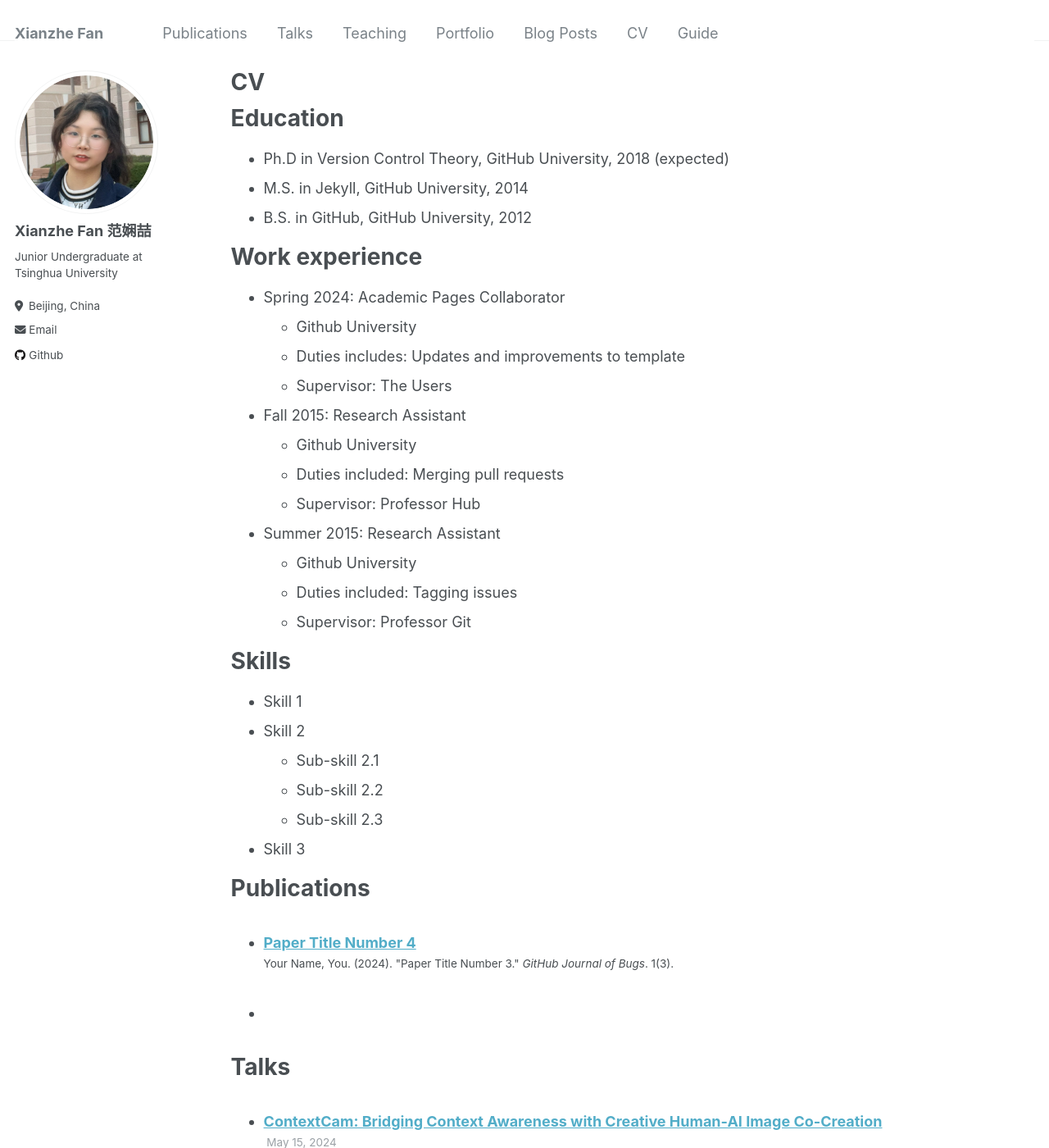
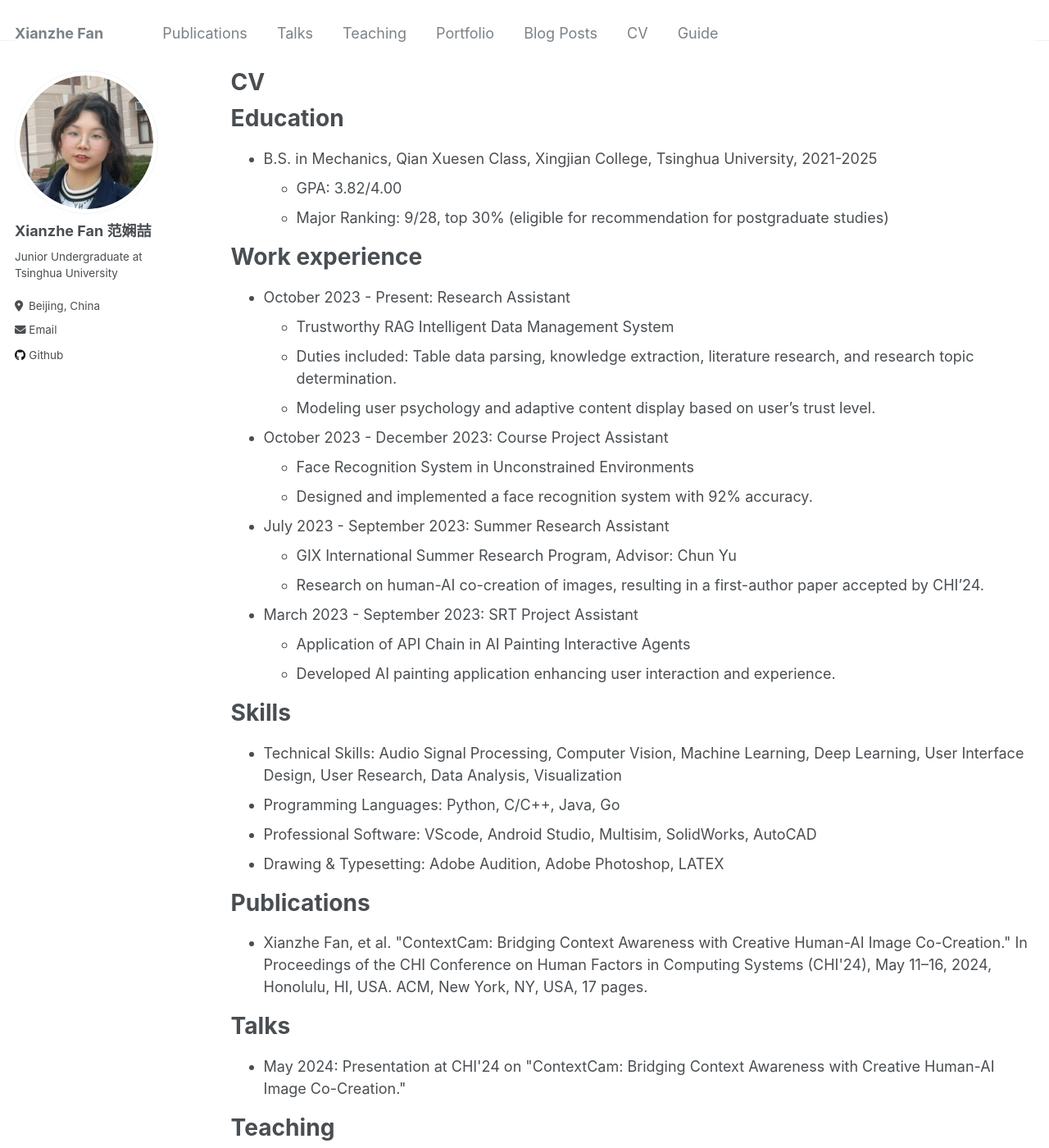
Before and after one commit to RidiculousRonZzz/RidiculousRonZzz.github.io, a Jekyll site: the page built from _pages/cv.md, in a window 1280 px wide and 1400 px high. Shown: the whole window at 82% size. Built offline with Jekyll 4.4.1, drawn with Linux system fonts in a browser that asks for light colours; some of the changed text lies outside the part shown.

Commit message:
Add files via upload

```diff
--- a/_pages/cv.md
+++ b/_pages/cv.md
@@ -11,54 +11,56 @@ redirect_from:
 
 Education
 ======
-* Ph.D in Version Control Theory, GitHub University, 2018 (expected)
-* M.S. in Jekyll, GitHub University, 2014
-* B.S. in GitHub, GitHub University, 2012
+* B.S. in Mechanics, Qian Xuesen Class, Xingjian College, Tsinghua University, 2021-2025
+  * GPA: 3.82/4.00
+  * Major Ranking: 9/28, top 30% (eligible for recommendation for postgraduate studies)
 
 Work experience
 ======
-* Spring 2024: Academic Pages Collaborator
-  * Github University
-  * Duties includes: Updates and improvements to template
-  * Supervisor: The Users
+* October 2023 - Present: Research Assistant
+  * Trustworthy RAG Intelligent Data Management System
+  * Duties included: Table data parsing, knowledge extraction, literature research, and research topic determination.
+  * Modeling user psychology and adaptive content display based on user's trust level.
 
-* Fall 2015: Research Assistant
-  * Github University
-  * Duties included: Merging pull requests
-  * Supervisor: Professor Hub
+* October 2023 - December 2023: Course Project Assistant
+  * Face Recognition System in Unconstrained Environments
+  * Designed and implemented a face recognition system with 92% accuracy.
 
-* Summer 2015: Research Assistant
-  * Github University
-  * Duties included: Tagging issues
-  * Supervisor: Professor Git
+* July 2023 - September 2023: Summer Research Assistant
+  * GIX International Summer Research Program, Advisor: Chun Yu
+  * Research on human-AI co-creation of images, resulting in a first-author paper accepted by CHI'24.
+
+* March 2023 - September 2023: SRT Project Assistant
+  * Application of API Chain in AI Painting Interactive Agents
+  * Developed AI painting application enhancing user interaction and experience.
 
 Skills
 ======
-* Skill 1
-* Skill 2
-  * Sub-skill 2.1
-  * Sub-skill 2.2
-  * Sub-skill 2.3
-* Skill 3
+* Technical Skills: Audio Signal Processing, Computer Vision, Machine Learning, Deep Learning, User Interface Design, User Research, Data Analysis, Visualization
+* Programming Languages: Python, C/C++, Java, Go
+* Professional Software: VScode, Android Studio, Multisim, SolidWorks, AutoCAD
+* Drawing & Typesetting: Adobe Audition, Adobe Photoshop, LATEX
 
 Publications
 ======
-  <ul>{% for post in site.publications reversed %}
-    {% include archive-single-cv.html %}
-  {% endfor %}</ul>
+<ul>
+  <li>Xianzhe Fan, et al. "ContextCam: Bridging Context Awareness with Creative Human-AI Image Co-Creation." In Proceedings of the CHI Conference on Human Factors in Computing Systems (CHI'24), May 11–16, 2024, Honolulu, HI, USA. ACM, New York, NY, USA, 17 pages.</li>
+</ul>
 
 Talks
 ======
-  <ul>{% for post in site.talks reversed %}
-    {% include archive-single-talk-cv.html  %}
-  {% endfor %}</ul>
+<ul>
+  <li>May 2024: Presentation at CHI'24 on "ContextCam: Bridging Context Awareness with Creative Human-AI Image Co-Creation."</li>
+</ul>
 
 Teaching
 ======
-  <ul>{% for post in site.teaching reversed %}
-    {% include archive-single-cv.html %}
-  {% endfor %}</ul>
+<ul>
+  <li>Facilitator for project discussions and peer learning sessions in various courses and research projects.</li>
+</ul>
 
 Service and leadership
 ======
-* Currently signed in to 43 different slack teams
+* Technical Leader of the “AI Research Project on Image Generation” under the Future Scientists and Information Technologists Interest Group, 2023
+* Tsinghua Scholar Talent Program Scholarship recipient, 2022, 2023
+* Excellence in Science and Technology Innovation Scholarship, University-level, 2022, 2023
```
